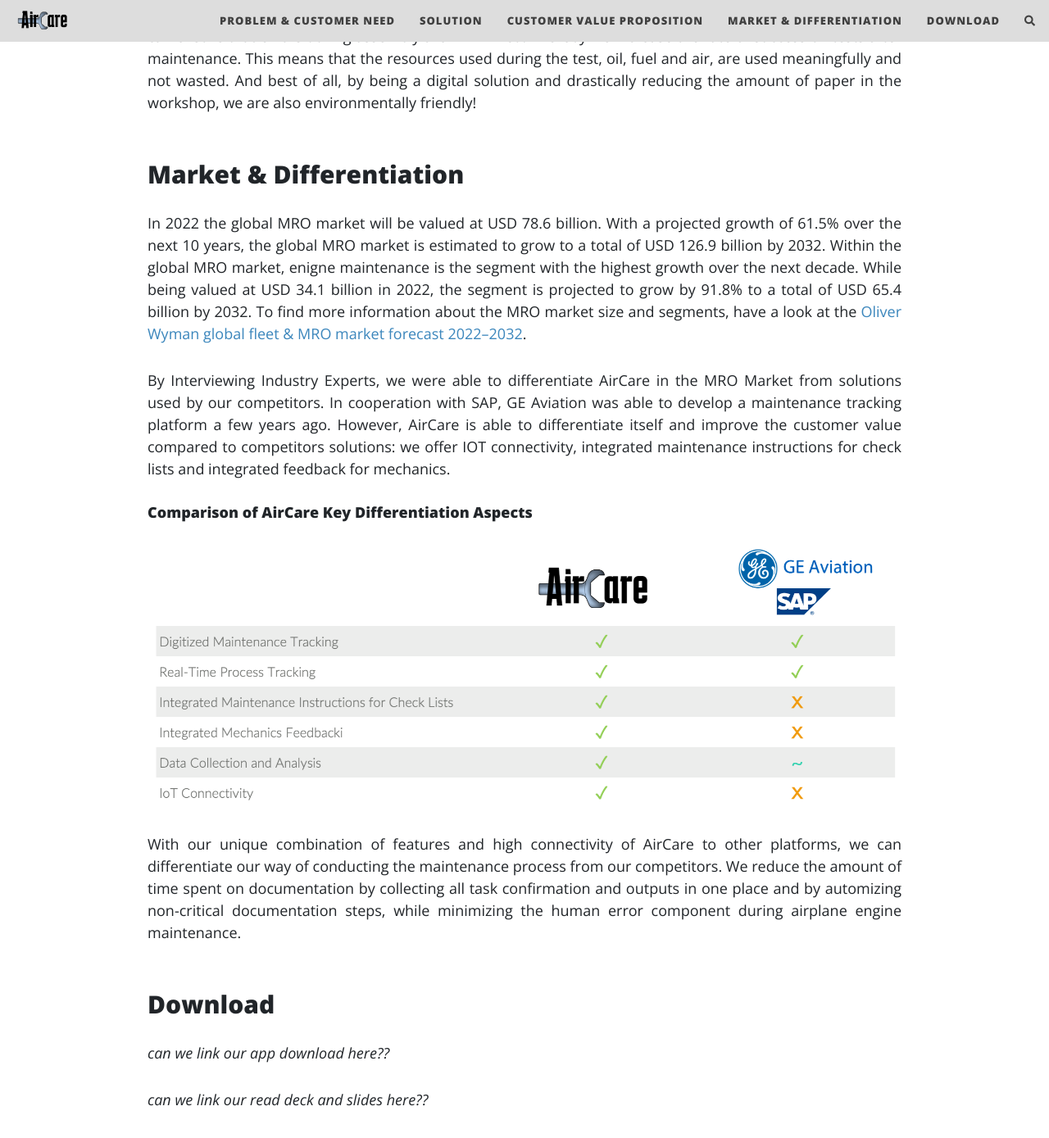
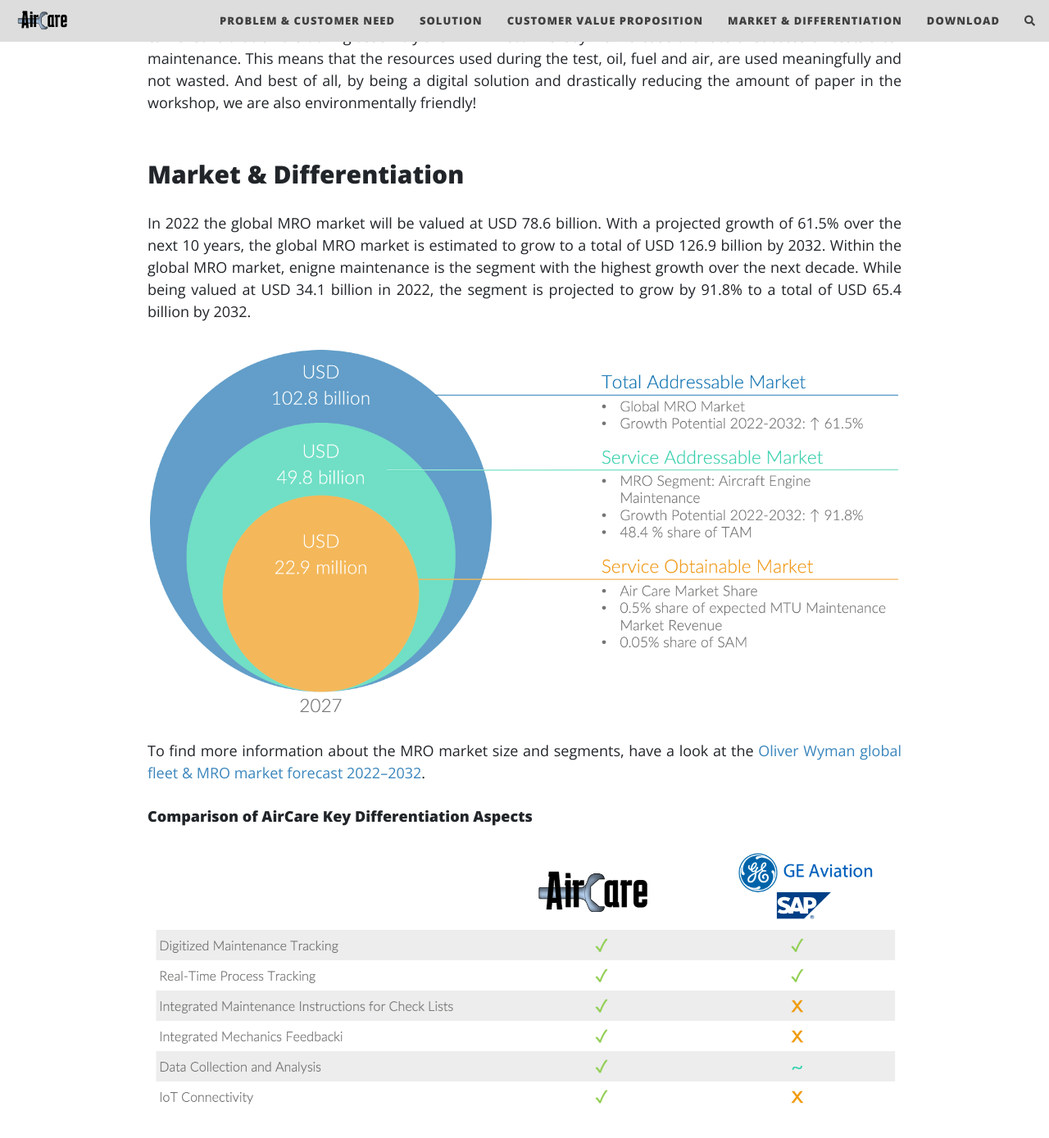
Before and after one commit to mxmuc/aircare, a Jekyll site: the page built from index.md, in a window 1280 px wide and 1400 px high, scrolled down 4225 px. Shown: the top 1389 px of the window at 82% size. Built offline with Jekyll 4.4.1, drawn with Linux system fonts in a browser that asks for light colours; nearby versions of some CDN libraries; the list of posts is cut into pages by our own code; comment, search, counter and statistics services are not loaded; some of the changed text lies outside the part shown.

Commit message:
include market size and minor changes in text

```diff
--- a/index.md
+++ b/index.md
@@ -76,16 +76,20 @@ By controlling the processes and operations as well as granting a comprehensible
 ## Market & Differentiation <a name="market"></a>
 
 {: style="text-align: justify" }
-In 2022 the global MRO market will be valued at USD 78.6 billion. With a projected growth of 61.5% over the next 10 years, the global MRO market is estimated to grow to a total of USD 126.9 billion by 2032. Within the global MRO market, enigne maintenance is the segment with the highest growth over the next decade. While being valued at USD 34.1 billion in 2022, the segment is projected to grow by 91.8% to a total of USD 65.4 billion by 2032. To find more information about the MRO market size and segments, have a look at the [Oliver Wyman global fleet & MRO market forecast 2022–2032](https://www.oliverwyman.com/our-expertise/insights/2022/feb/global-fleet-and-mro-market-forecast-2022-2032.html).
+In 2022 the global MRO market will be valued at USD 78.6 billion. With a projected growth of 61.5% over the next 10 years, the global MRO market is estimated to grow to a total of USD 126.9 billion by 2032. Within the global MRO market, enigne maintenance is the segment with the highest growth over the next decade. While being valued at USD 34.1 billion in 2022, the segment is projected to grow by 91.8% to a total of USD 65.4 billion by 2032.
+
+![Market Size](/assets/img/market.png){:class="displayed"}
 
 {: style="text-align: justify" }
-By Interviewing Industry Experts, we were able to differentiate AirCare in the MRO Market from solutions used by our competitors. In cooperation with SAP, GE Aviation was able to develop a maintenance tracking platform a few years ago. However, AirCare is able to differentiate itself and improve the customer value compared to competitors solutions: we offer IOT connectivity, integrated maintenance instructions for check lists and integrated feedback for mechanics.
+To find more information about the MRO market size and segments, have a look at the [Oliver Wyman global fleet & MRO market forecast 2022–2032](https://www.oliverwyman.com/our-expertise/insights/2022/feb/global-fleet-and-mro-market-forecast-2022-2032.html).
+<br />
 
 #### Comparison of AirCare Key Differentiation Aspects
 ![Comparison of AirCare Key Differentiation Aspects](/assets/img/Competitor_comparison.png){:class="displayed"}
+<br />
 
 {: style="text-align: justify" }
-With our unique combination of features and high connectivity of AirCare to other platforms, we can differentiate our way of conducting the maintenance process from our competitors. We reduce the amount of time spent on documentation by collecting all task confirmation and outputs in one place and by automizing non-critical documentation steps, while minimizing the human error component during airplane engine maintenance.
+By interviewing Industry Experts, we were able to differentiate AirCare in the MRO Market from solutions used by our competitors. In cooperation with SAP, GE Aviation was able to develop a maintenance tracking platform a few years ago. However, AirCare is able to differentiate itself and improve the customer value compared to competitors solutions: we offer **IOT connectivity**, **integrated maintenance instructions for check lists** and **integrated feedback for mechanics**. We reduce the amount of time spent on documentation by collecting all task confirmation and outputs in one place and by automizing non-critical documentation steps, while minimizing the human error component during airplane engine maintenance.
 <br />
 <br />
 
```
Also changed, not shown: assets/img/market.png (added).
